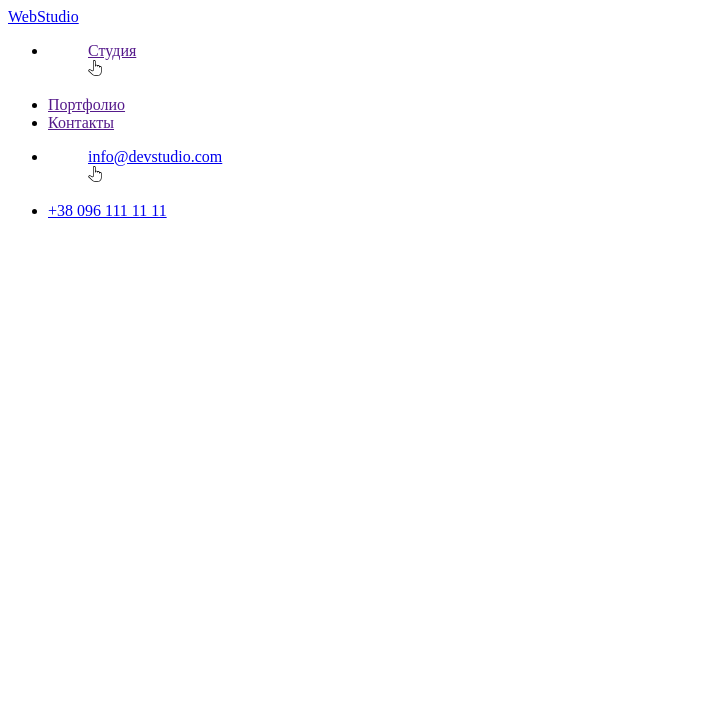
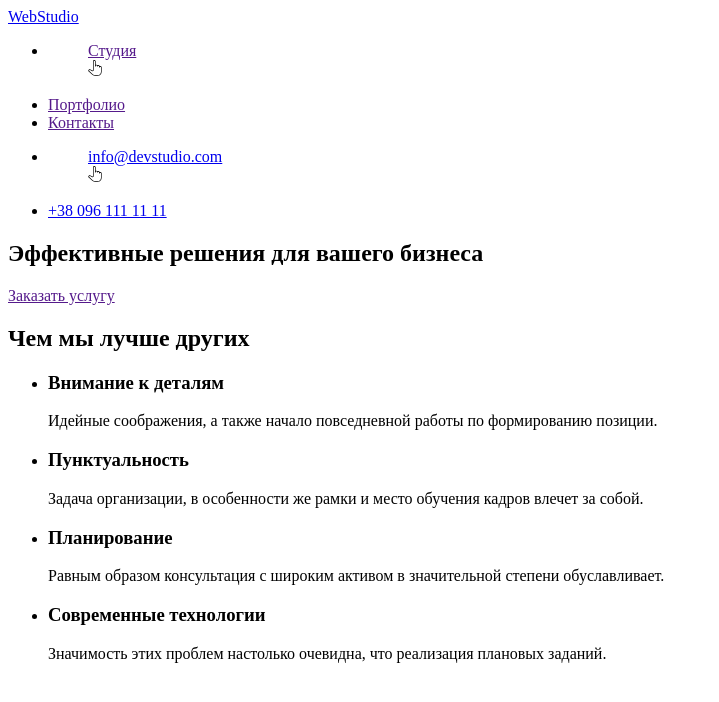
Before and after one commit to AleksandrKrupnik/goit-markup-hw-01, a plain HTML site: page index.html in a window 1280 px wide. Shown: the whole page, without its empty margins (0-719 px from the left). Drawn offline with Linux system fonts and the light colour scheme.

Commit message:
Секция Чем мы лучше других

```diff
--- a/index.html
+++ b/index.html
@@ -39,5 +39,34 @@
       </nav>
     </header>
 
+    <div>
+        <section>
+            <h1>Эффективные решения для вашего бизнеса</h1>
+            <a href="">Заказать услугу</a>
+        </section>
+    </div>
+
+    <section>
+        <h2>Чем мы лучше других</h2>
+        <ul>
+            <li>
+                <h3>Внимание к деталям</h3>
+                <p>Идейные соображения, а также начало повседневной работы по формированию позиции.</p>
+            </li>
+            <li>
+                <h3>Пунктуальность</h3>
+                <p>Задача организации, в особенности же рамки и место обучения кадров влечет за собой.</p>
+            </li>
+            <li>
+                <h3>Планирование</h3>
+                <p>Равным образом консультация с широким активом в значительной степени обуславливает.</p>
+            </li>
+            <li>
+                <h3>Современные технологии</h3>
+                <p>Значимость этих проблем настолько очевидна, что реализация плановых заданий.</p>
+            </li>
+        </ul>
+    </section>
+
 </body>
 </html>
```
